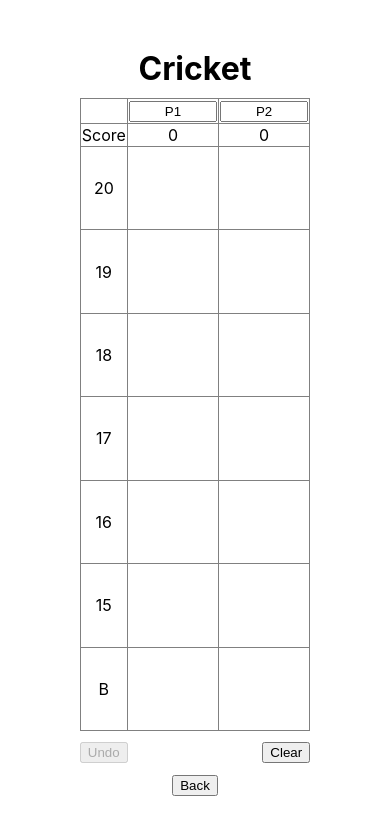
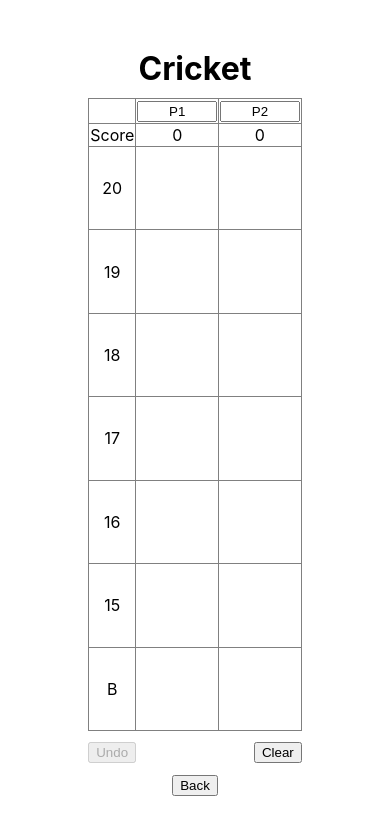
Before and after one commit to ameyaagrawal/darts-tracker, a React (Create React App) app: page / in a window 390 px wide. Both pictures are taken after a click on the button "Confirm". Shown: the top 834 px of the page. Built offline with nearby package versions, Linux system fonts and the light colour scheme.

Commit message:
fix table scaling bug on safari mobile (table too wide)

```diff
--- a/src/App.css
+++ b/src/App.css
@@ -92,13 +92,7 @@ html, body {
   box-sizing: border-box;
 }
 
-.cricket-cell, .cricket-name-input {
-  width: calc(95vh / var(--num-rows));
-  text-align: center;
-}
-
-
-.dtw-cell, .dtw-name-input {
+.cricket-cell, .cricket-name-input, .dtw-cell, .dtw-name-input {
   width: calc(85vh / var(--num-rows));
   text-align: center;
 }
```
